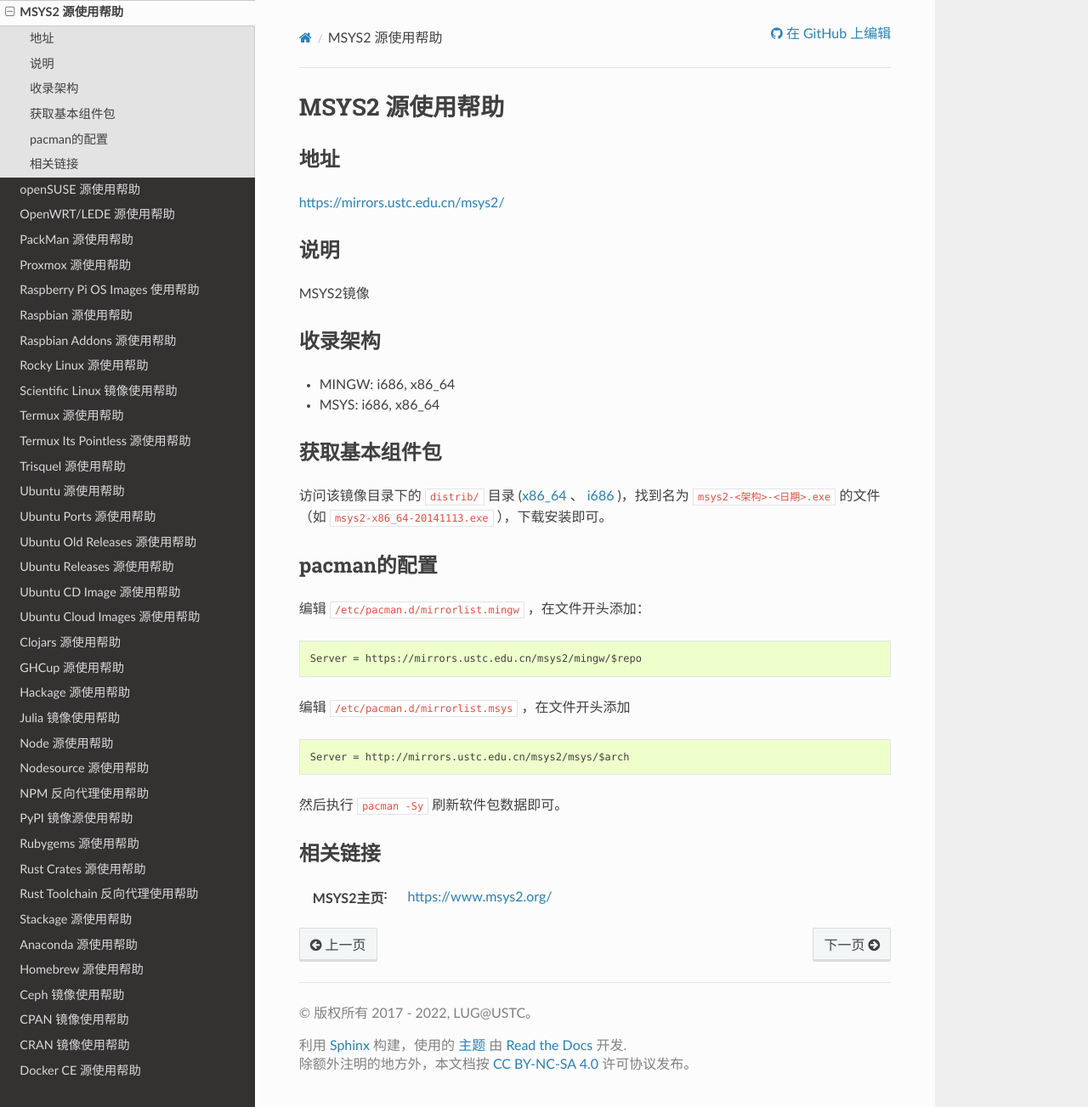
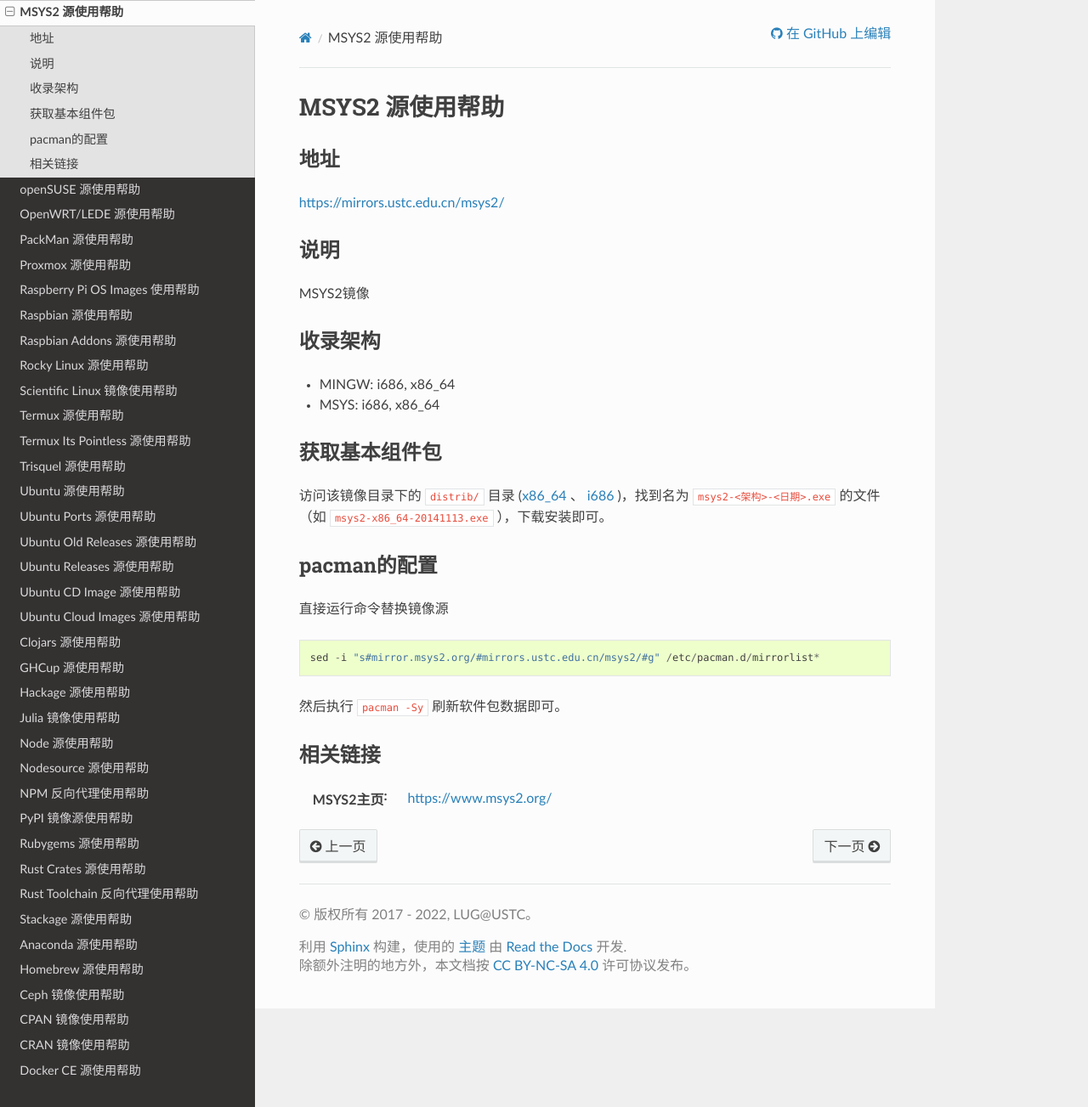
Before and after one commit to ustclug/mirrorhelp, a Sphinx documentation site: the page built from source/msys2.rst, in a window 1280 px wide and 1303 px high. Shown: the whole window at 85% size. Built offline with Sphinx 7.4.7 and the Read the Docs theme 2.0.0, drawn with Linux system fonts in a browser that asks for light colours; pages that are not in the unit, such as notebooks, are missing from menus.

Commit message:
Update msys2.rst (#215)
更换一种更方便的镜像源替换方式

```diff
--- a/source/msys2.rst
+++ b/source/msys2.rst
@@ -26,17 +26,12 @@
 pacman的配置
 ============
 
-编辑 :file:`/etc/pacman.d/mirrorlist.mingw` ，在文件开头添加：
+
+直接运行命令替换镜像源
 
 ::
 
-    Server = https://mirrors.ustc.edu.cn/msys2/mingw/$repo
-
-编辑 :file:`/etc/pacman.d/mirrorlist.msys` ，在文件开头添加
-
-::
-
-    Server = http://mirrors.ustc.edu.cn/msys2/msys/$arch
+    sed -i "s#mirror.msys2.org/#mirrors.ustc.edu.cn/msys2/#g" /etc/pacman.d/mirrorlist*
 
 然后执行 ``pacman -Sy`` 刷新软件包数据即可。
 
```
